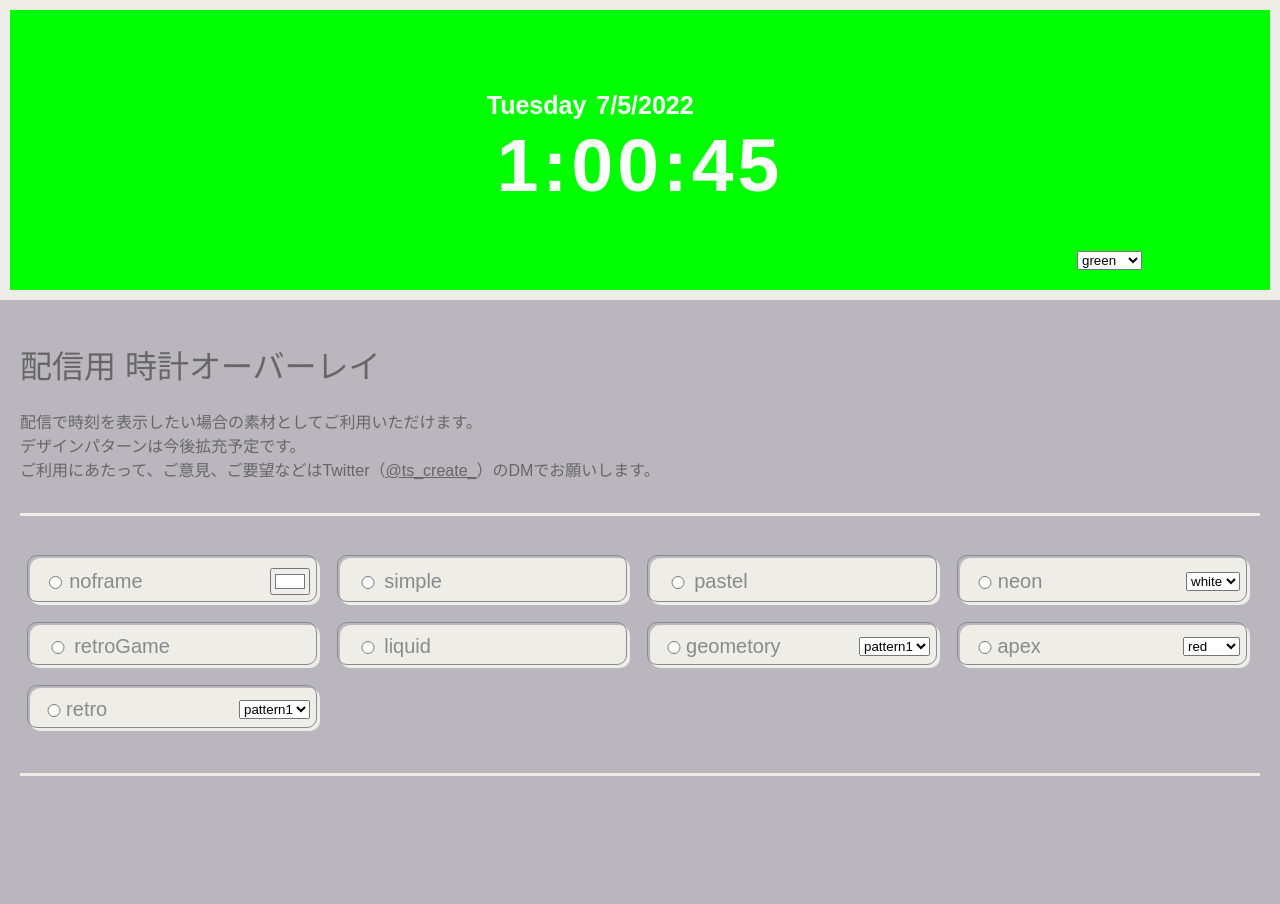
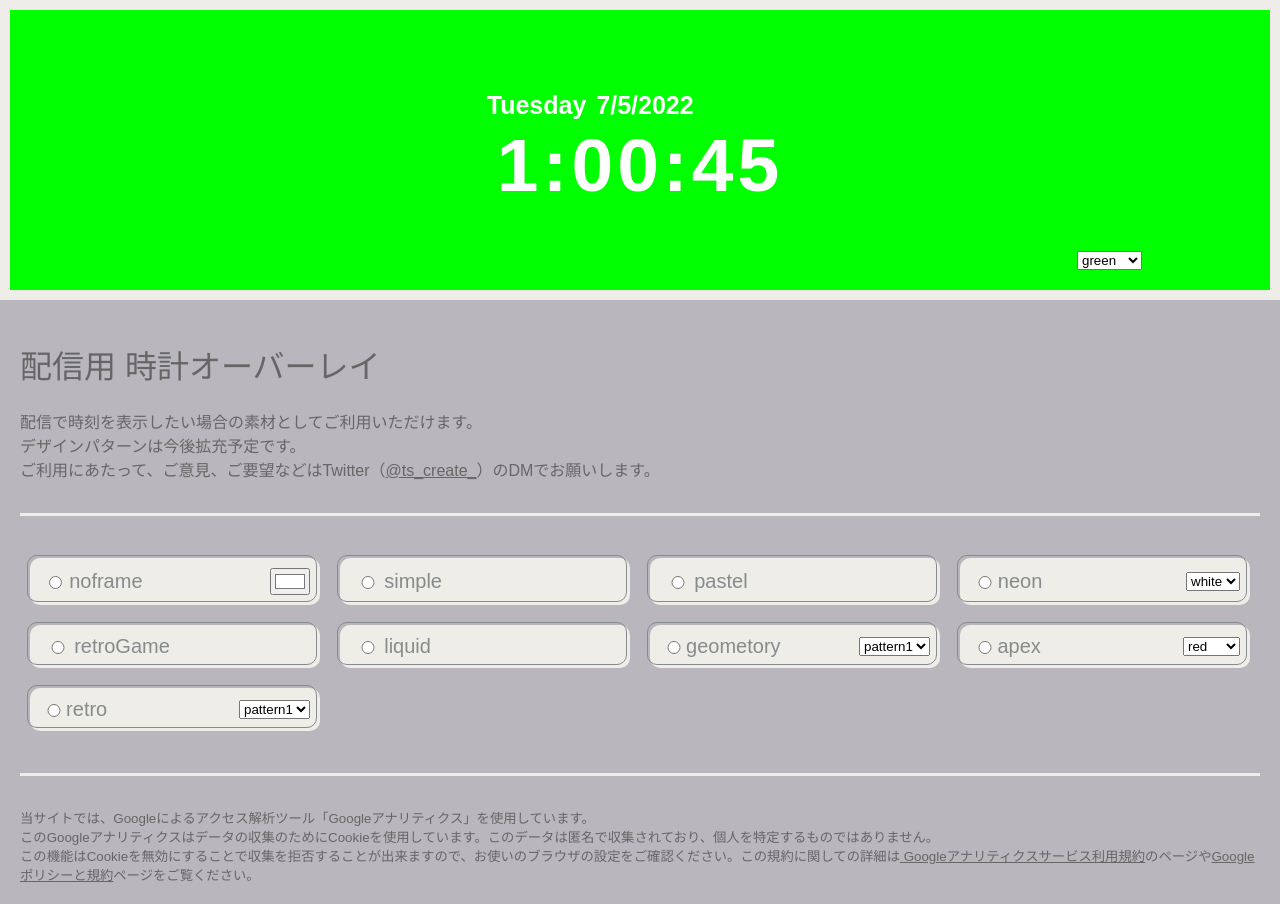
Before and after one commit to tsukuruhito/stream-clocks, a React (Vite) app: page / in a window 1280 px wide. Before the commit the page ends 800 px from the top, so only its background shows below. Built offline with nearby package versions, Linux system fonts and the light colour scheme.

Commit message:
add description about analytics

```diff
--- a/src/App.css
+++ b/src/App.css
@@ -79,7 +79,7 @@
   padding: 2rem 0;
   border-top: 3px solid #EEEDE7;
   border-bottom: 3px solid #EEEDE7;
-  margin-top: 2rem;
+  margin: 2rem 0;
 }
 .control ul{
   list-style: none;
--- a/src/App.jsx
+++ b/src/App.jsx
@@ -119,6 +119,11 @@ function App() {
             }
           </ul>
         </section>
+        <small>
+          <p>当サイトでは、Googleによるアクセス解析ツール「Googleアナリティクス」を使用しています。</p>
+          <p>このGoogleアナリティクスはデータの収集のためにCookieを使用しています。このデータは匿名で収集されており、個人を特定するものではありません。</p>
+          <p> この機能はCookieを無効にすることで収集を拒否することが出来ますので、お使いのブラウザの設定をご確認ください。この規約に関しての詳細は<a href="https://marketingplatform.google.com/about/analytics/terms/jp/" rel='noopener'> Googleアナリティクスサービス利用規約</a>のページや<a href="https://policies.google.com/technologies/ads?hl=ja" rel="noopener">Googleポリシーと規約</a>ページをご覧ください。</p>
+        </small>
       </div>
     </div>
   )
```
